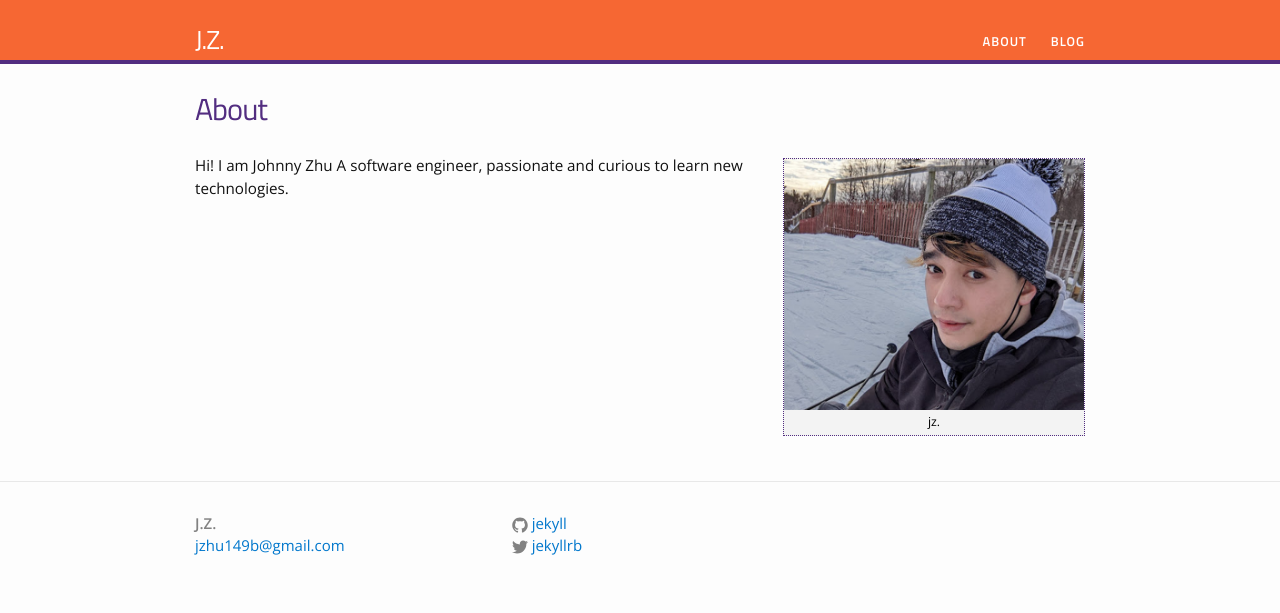
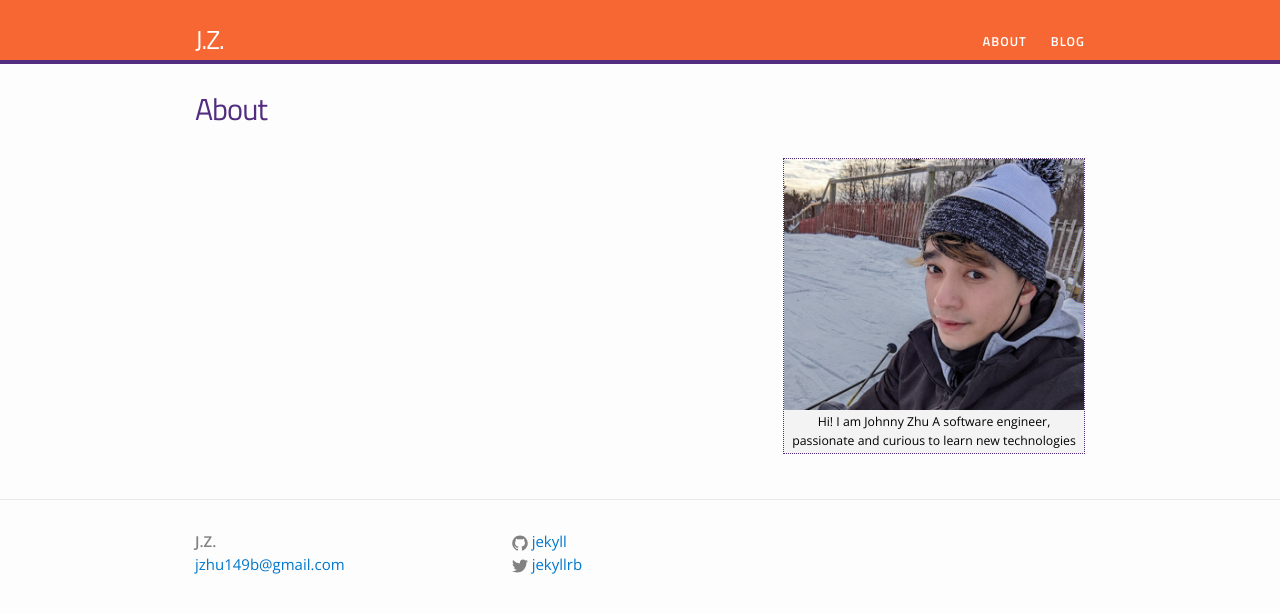
Before and after one commit to Zjtep/Zjtep.github.io, a Jekyll site: the page built from about.md, in a window 1280 px wide. Shown: the top 613 px of the page. Built offline with Jekyll 4.4.1, drawn with Linux system fonts in a browser that asks for light colours.

Commit message:
test format

```diff
--- a/_posts/2015-08-16-welcome-to-jekyll.markdown
+++ b/_posts/2015-08-16-welcome-to-jekyll.markdown
@@ -1,6 +1,6 @@
 ---
 layout: post
-title:  "hello world"
+title:  "J.Z. vs Crack House"
 date:   2021-01-10 15:36:27
 categories: jekyll update
 ---
--- a/about.md
+++ b/about.md
@@ -4,9 +4,9 @@ title: About
 permalink: /about/
 ---
 
-{% include image.html url="/images/johnny.png" caption="jz." width=300 align="right" %}
+{% include image.html url="/images/johnny.png" caption="Hi! I am Johnny Zhu A software engineer, passionate and curious to learn new technologies" width=300 align="right" %}
 
-<div style="clear: left;">
+<!-- <div style="clear: left;">
 
     <p>Hi! I am Johnny Zhu A software engineer, passionate and curious to learn new technologies.</p>
-</div>
+</div> -->
```
Also changed, not shown: _posts/2021-01-10-run_down_house.markdown (added, +59 -0 lines), images/house_01.JPG (added).
